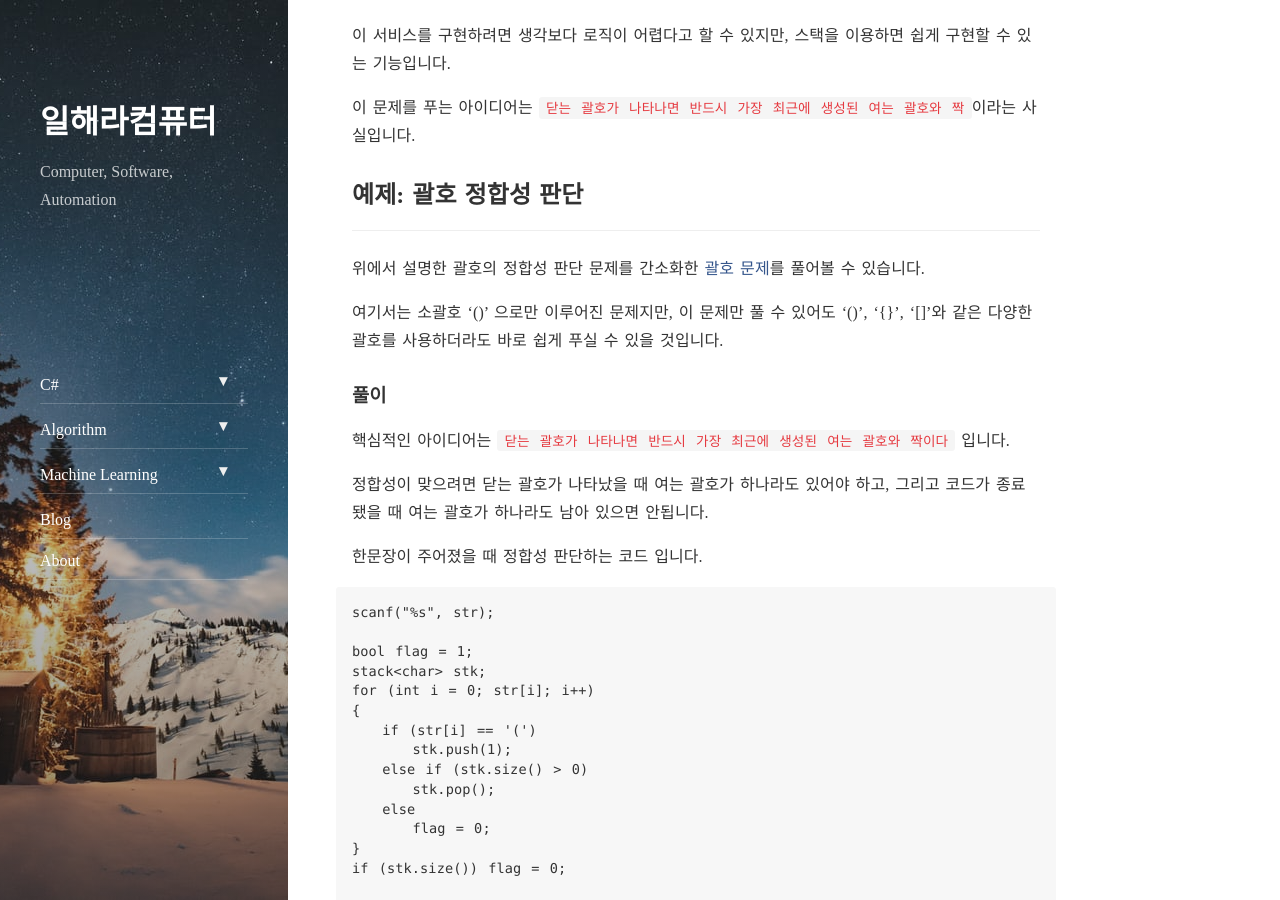
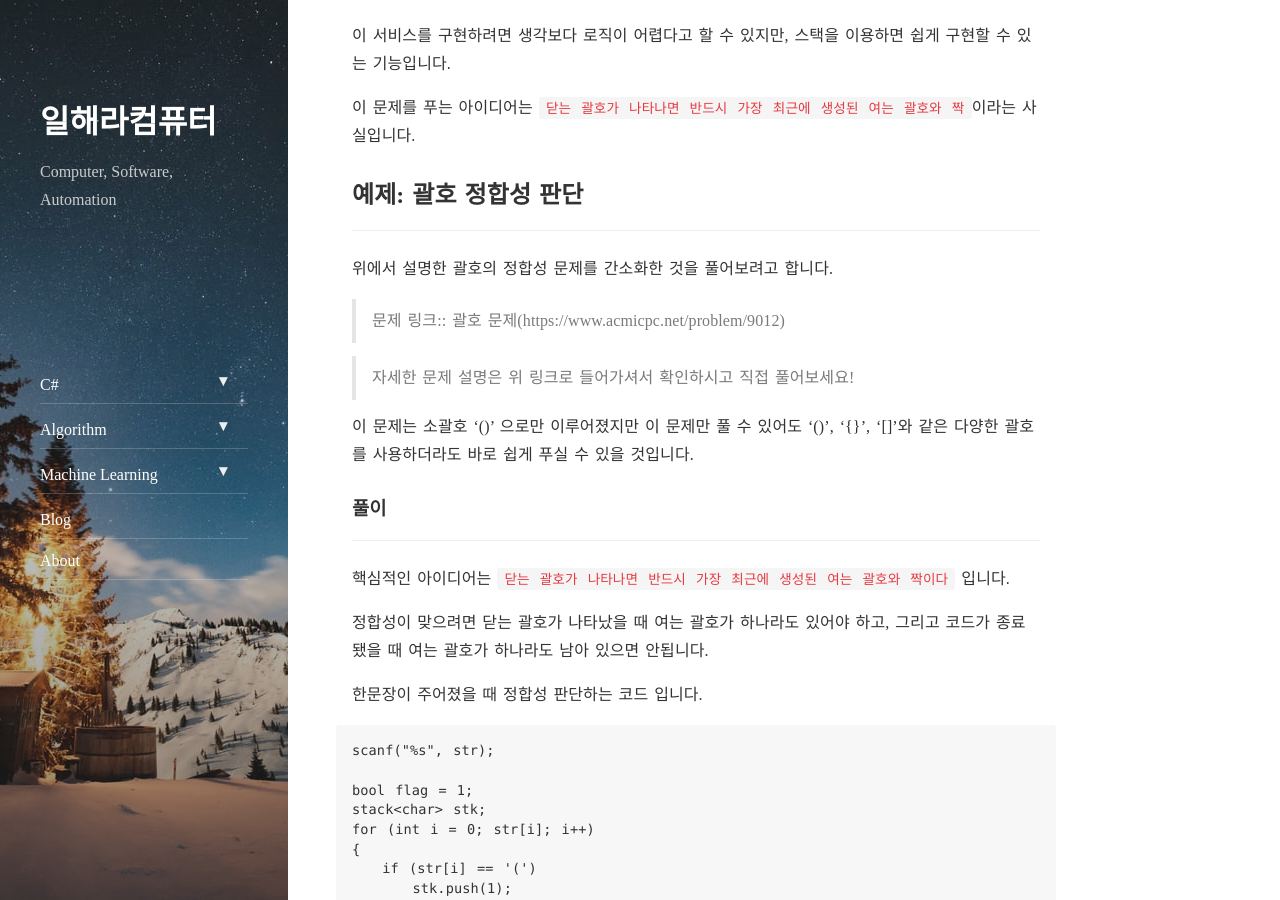
Before and after one commit to Laboputer/Laboputer.github.io, a Jekyll site: the page built from _posts/algorithm-ds/2017-09-09-stack.md, in a window 1280 px wide and 900 px high, scrolled down 1875 px. Built offline with Jekyll 4.4.1, drawn with Linux system fonts in a browser that asks for light colours; nearby versions of some CDN libraries; comment, search, counter and statistics services are not loaded.

Commit message:
Update posts

```diff
--- a/_posts/algorithm-ds/2017-09-09-stack.md
+++ b/_posts/algorithm-ds/2017-09-09-stack.md
@@ -39,12 +39,17 @@ tags: datastructure
 
 ## 예제: 괄호 정합성 판단
 ---
-위에서 설명한 괄호의 정합성 판단 문제를 간소화한 [괄호 문제](https://www.acmicpc.net/problem/9012)를 풀어볼 수 있습니다.
 
-여기서는 소괄호 '()' 으로만 이루어진 문제지만, 이 문제만 풀 수 있어도 '()', '{}', '[]'와 같은 다양한 괄호를 사용하더라도 바로 쉽게 푸실 수 있을 것입니다.
+위에서 설명한 괄호의 정합성 문제를 간소화한 것을 풀어보려고 합니다.
 
+> 문제 링크:: 괄호 문제(https://www.acmicpc.net/problem/9012)
+
+> 자세한 문제 설명은 위 링크로 들어가셔서 확인하시고 직접 풀어보세요!
+
+이 문제는 소괄호 '()' 으로만 이루어졌지만 이 문제만 풀 수 있어도 '()', '{}', '[]'와 같은 다양한 괄호를 사용하더라도 바로 쉽게 푸실 수 있을 것입니다.
 
 ### 풀이
+---
 
 핵심적인 아이디어는 `닫는 괄호가 나타나면 반드시 가장 최근에 생성된 여는 괄호와 짝이다` 입니다.
 
```
Also changed, not shown: _posts/algorithm-ds/2017-09-05-array-and-list.md (+8 -2 lines).
